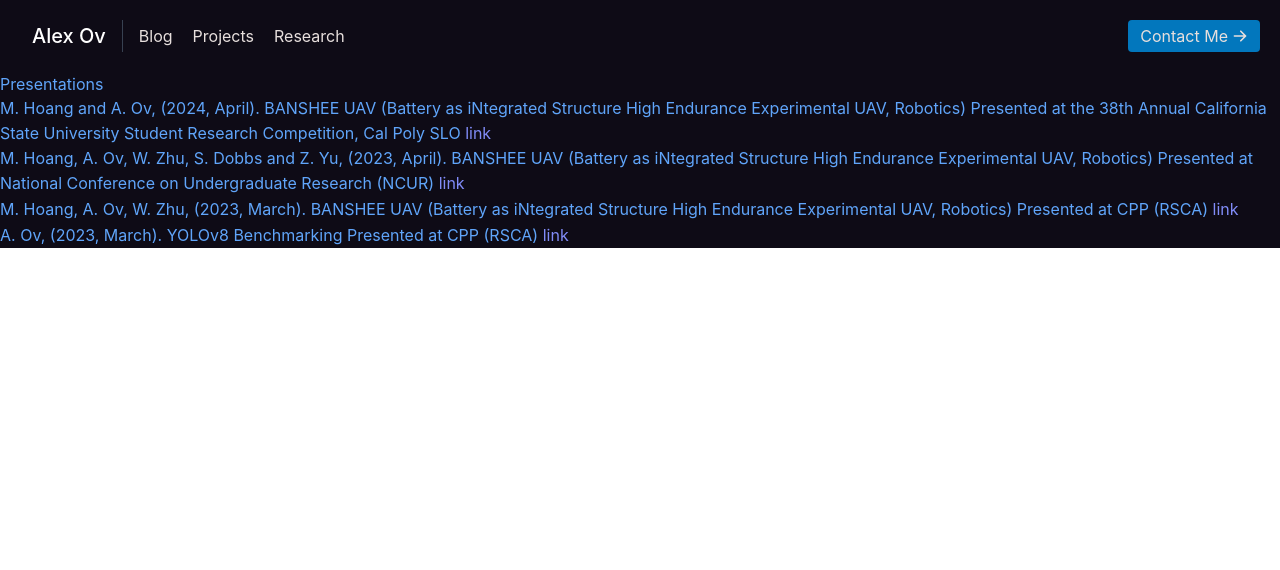
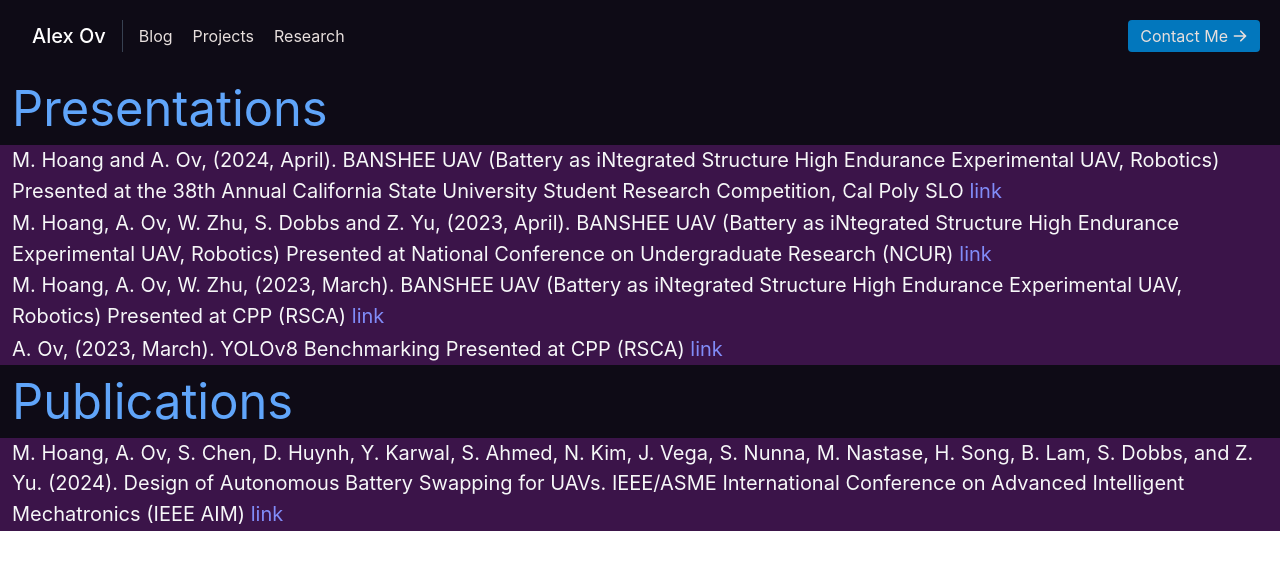
Before and after one commit to OvAlexander/portfolio-website, a React (Create React App) app: page /research in a window 1280 px wide. Shown: the top 570 px of the page. Built offline with nearby package versions, Linux system fonts and the light colour scheme; no server answers.

Commit message:
chore: updated ui of website to be more consistent

```diff
--- a/src/components/Contact.js
+++ b/src/components/Contact.js
@@ -24,35 +24,33 @@ export default function Contact() {
   }
 
   return (
-    <section id="contact" className="relative bg-secondary">
+    <section id="contact" className="relative bg-primary lg:flex">
       <div className="container lg:w-100 h-100 px-5 py-10 mx-auto flex sm:flex-nowrap text-white">
         <div className="lg:w-3/4 h-100 md:w-1/2 bg-gray-900 rounded-lg overflow-hidden sm:mr-10 p-10 flex items-end justify-start relative">
         <iframe title="resume" src="./Alex_Ov_Resume.pdf" width="100%" height="100%" />
-          <div className="bg-gray-900 relative flex flex-wrap py-6 rounded shadow-md">
         <div className="lg:w-3/4 px-6 mt-4 lg:mt-0">
-              <h2 className="title-font font-semibold text-white tracking-widest text-xs">
+            <h2 className="font-semibold">
               GitHub
             </h2>
-              <Link to="https://github.com/OvAlexander" target="_blank" rel="noopener noreferrer" className="text-indigo-400 leading-relaxed">OvAlexander</Link>
-              <h2 className="title-font font-semibold text-white tracking-widest text-xs">
+            <Link to="https://github.com/OvAlexander" target="_blank" rel="noopener noreferrer" className="text-indigo-400">OvAlexander</Link>
+            <h2 className="font-semibold">
               LinkedIn
             </h2>
-              <Link to="https://www.linkedin.com/in/alexander-ov/" target="_blank" rel="noopener noreferrer" className="text-indigo-400 leading-relaxed">linkedin.com/in/alexander-ov</Link>
-              <h2 className="title-font font-semibold text-white tracking-widest text-xs">
+            <Link to="https://www.linkedin.com/in/alexander-ov/" target="_blank" rel="noopener noreferrer" className="text-indigo-400">linkedin.com/in/alexander-ov</Link>
+            <h2 className="font-semibold">
               YouTube
             </h2>
-              <Link to="https://www.youtube.com/channel/UCorcUB6JoebEWA81o-xSuXw" target="_blank" rel="noopener noreferrer" className="text-indigo-400 leading-relaxed">@alexanderlov</Link>
-              <h2 className="title-font font-semibold text-white tracking-widest text-xs">
+            <Link to="https://www.youtube.com/channel/UCorcUB6JoebEWA81o-xSuXw" target="_blank" rel="noopener noreferrer" className="text-indigo-400">@alexanderlov</Link>
+            <h2 className="font-semibold">
               EMAIL
             </h2>
-              <a href="/#" className="text-indigo-400 leading-relaxed">
+            <a href="/#contact" className="text-indigo-400">
               alexanderleeov@email.com
             </a>
-              <h2 className="title-font font-semibold text-white tracking-widest text-xs mt-4">
+            <h2 className="font-semibold">
               PHONE
             </h2>
-              <p className="leading-relaxed">909-343-2257</p>
-            </div>
+            <p className="">909-343-2257</p>
         </div>
         </div>
         <form
--- a/src/components/Navbar.js
+++ b/src/components/Navbar.js
@@ -11,12 +11,6 @@ export default function Navbar() {
           </a>
         </a>
         <nav className="md:mr-auto md:ml-4 md:py-1 md:pl-4 md:border-l md:border-gray-700	flex flex-wrap items-center text-base justify-center">
-          {/* <a href="/#projects" className="mr-5 hover:text-white">
-            Past Work
-          </a>
-          <a href="/#skills" className="mr-5 hover:text-white">
-            Skills
-          </a> */}
           <a href="/blog" className="mr-5 hover:text-white">
             Blog
           </a>
@@ -26,16 +20,10 @@ export default function Navbar() {
           <a href="/research" className="mr-5 hover:text-white">
             Research
           </a>
-          {/* <Link to="/blog" className="mr-5 hover:text-white">Blog</Link>
-          {/* <a href="/blog" className="mr-5 hover:text-white">
-            Blog
-          </a> */}
-          {/* <a href="/#testimonials" className="mr-5 hover:text-white">
-            References
-          </a> */}
         </nav>
+        <div className="">
           {/* <a
-          className="inline-flex items-center bg-accent border-0 py-1 px-3 focus:outline-none hover:bg-secondary rounded text-base mt-4 md:mt-0"
+            className="items-center bg-accent border-0 py-1 px-3 focus:outline-none hover:bg-secondary rounded"
               href="https://github.com/OvAlexander"
               target="_blank"
               rel="noopener noreferrer"
@@ -58,6 +46,7 @@ export default function Navbar() {
             <ArrowRightIcon className="w-4 h-4 ml-1" />
           </a>
         </div>
+      </div>
     </header>
   );
 }
--- a/src/components/Post.js
+++ b/src/components/Post.js
@@ -3,12 +3,12 @@ const Post = ({
 	post: { title, body, imgUrl, author },
 	index }) => {
 return (
-	<div className="post-container text-pomp bg-red-200 lg:flex">
+	<div className="post-container text-sea bg-primary lg:flex">
 	<div className="flex-none">
 	<h1 className="text-center text-3xl lg:text-5xl ">{title}</h1>
 	<img className="h-auto max-w-full lg:w-[30vw] mx-auto" src={imgUrl} alt="post" />
 	</div>
-	<div className="flex-initial bg-sea-100 text-black">
+	<div className="flex-initial bg-secondary text-sea">
 	<p className=" text-left text-2xl px-5">{body}</p>
 	<p className="text-center text-xl">Written by: {author}</p>
 	</div>
--- a/src/components/Posts.js
+++ b/src/components/Posts.js
@@ -34,7 +34,7 @@ const Posts = () => {
         },
     ];
     return (
-        <div className="posts-container">
+        <div className="">
         {blogPosts.map((post, index) => (
             <Post key={index} index={index} post={post} />
         ))}
--- a/src/components/Presentation.js
+++ b/src/components/Presentation.js
@@ -4,7 +4,7 @@ const Presentation = ({
     presentation: { names, date, title, location, link },
     index }) => {
 return (
-	<div className="presentation-container">
+	<div className="bg-secondary text-sea">
         <p>{names} ({date}). {title} Presented at {location} <Link to={link} target="_blank" rel="noopener noreferrer" className="text-indigo-400 leading-relaxed">link</Link></p>
 	</div>
 );
--- a/src/components/Presentations.js
+++ b/src/components/Presentations.js
@@ -36,9 +36,9 @@ export default function Presentations() {
   return (
     <div>
         <div>
-            <h1>Presentations</h1>
+            <h1 className="bg-primary text-5xl px-3">Presentations</h1>
         </div>
-        <div className="presentation-container">
+        <div className="bg-secondary text-xl px-3">
             {presentationList.map((presentation, index) => (
                 <Presentation key={index} index={index} presentation={presentation} />
             ))}
--- a/src/components/ProjectGallery.js
+++ b/src/components/ProjectGallery.js
@@ -11,7 +11,7 @@ export default function ProjectGallery(){
         "./mine-clicker-game.gif",
     ];
     return (
-        <div className="w-full bg-sea text-center text-black">
+        <div className="w-full bg-primary text-center text-white">
             <CameraIcon className="mx-auto inline-block w-10" />
             <h1 className="mb-3   text-3xl lg:text-5xl font-medium">Project Gallery</h1>
             <a href="/project">
--- /dev/null
+++ b/src/components/Publication.js
@@ -0,0 +1,13 @@
+import React from "react";
+import { Link } from "react-router-dom";
+const Publication = ({
+    publication: { names, date, title, publisher, link },
+    index }) => {
+return (
+	<div className="text-sea">
+        <p>{names} ({date}). {title}. {publisher} <Link to={link} target="_blank" rel="noopener noreferrer" className="text-indigo-400 leading-relaxed">link</Link></p>
+	</div>
+);
+};
+
+export default Publication;
--- /dev/null
+++ b/src/components/Publications.js
@@ -0,0 +1,27 @@
+import React from "react";
+import Publication from "./Publication";
+
+
+export default function Publications() {
+    const publicationList = [
+    {
+        names: "M. Hoang, A. Ov, S. Chen, D. Huynh, Y. Karwal, S. Ahmed, N. Kim, J. Vega, S. Nunna, M. Nastase, H. Song, B. Lam, S. Dobbs, and Z. Yu.",
+        date: "2024",
+        title: "Design of Autonomous Battery Swapping for UAVs",
+        publisher: "IEEE/ASME International Conference on Advanced Intelligent Mechatronics (IEEE AIM)",
+        link: "",
+    },
+    ];
+  return (
+    <div>
+        <div>
+            <h1 className="bg-primary text-5xl px-3">Publications</h1>
+        </div>
+        <div className="bg-secondary text-xl px-3">
+            {publicationList.map((publication, index) => (
+                <Publication key={index} index={index} publication={publication} />
+            ))}
+        </div>
+    </div>
+  );
+}
--- a/src/pages/Project.js
+++ b/src/pages/Project.js
@@ -5,7 +5,7 @@ function Project() {
         <main>
             <div>
                 <Navbar />
-                <div className="mx-auto lg:px-3 ">
+                <div className="mx-auto">
                         <ProjectList />
                 </div>
             </div>
--- a/src/pages/Research.js
+++ b/src/pages/Research.js
@@ -1,12 +1,14 @@
 import React from "react";
 import Navbar from "../components/Navbar";
 import Presentations from "../components/Presentations";
+import Publications from "../components/Publications";
 function Research() {
     return (
       <main className="text-blue-400 bg-primary body-font">
-          <div>
+          <div className="">
             <Navbar />
             <Presentations />
+            <Publications />
           </div>
       </main>
     );
```
Also changed, not shown: src/components/ProjectList.js (+11 -11 lines), public/qualcomm.jpg (added). Lines whose indentation alone changed are shown as unchanged.
